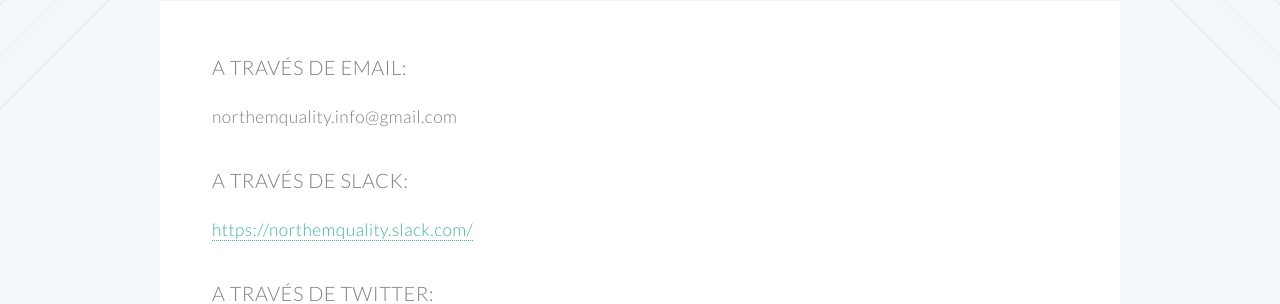
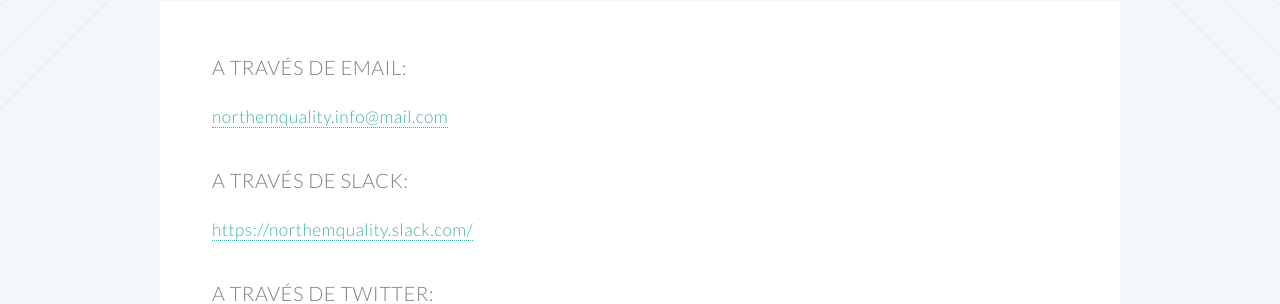
Before and after one commit to NorthemQuality/northemquality.github.io, a Jekyll site: the page built from contacta.html, in a window 1280 px wide and 900 px high. Shown: the part 324-628 px from the top of the window. Built offline with Jekyll 4.4.1, drawn with Linux system fonts in a browser that asks for light colours.

Commit message:
Enlace a correo de comunidad

```diff
--- a/contacta.html
+++ b/contacta.html
@@ -26,7 +26,7 @@
 										<h3>A través de email:</h3>
 									</header>
 									<p>
-										northemquality.info@gmail.com
+										 <a href="mailto:northemquality.info@mail.com">northemquality.info@mail.com</a>
 									</p>
 								</section>
 								<section>
```
